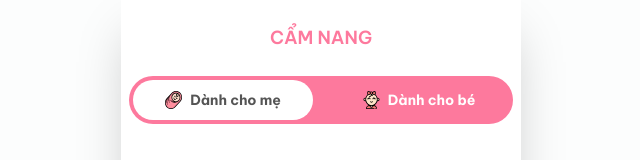
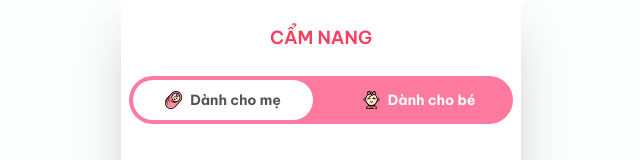
Before and after one commit to quoc-bao-dev/zenmi, a Next.js app: page /handbook in a window 1280 px wide. Shown: the top 160 px of the page, without its empty margins (319-959 px from the left). Built offline with nearby package versions, Linux system fonts and the light colour scheme; no server answers.

Commit message:
update code

```diff
--- a/app/(router)/handbook/[list_handbook_slug]/page.tsx
+++ b/app/(router)/handbook/[list_handbook_slug]/page.tsx
@@ -119,8 +119,13 @@ const ListHandBook = (props: Props) => {
                         </div>
                     </motion.div>
 
-                    <div className='3xl:text-xl text-lg font-semibold'>
-                        {isStateHandbook?.dataDetailListHandbook.title}
+                    {/* <div className='3xl:text-xl text-lg font-semibold'>
+                    </div> */}
+                    <div className='flex items-center justify-start'>
+                        <div className='3xl:text-xl text-lg uppercase font-semibold'>
+                            {isStateHandbook?.dataDetailListHandbook.title}
+                            {/* Cẩm nang */}
+                        </div>
                     </div>
                 </div>
 
--- a/app/(router)/handbook/page.tsx
+++ b/app/(router)/handbook/page.tsx
@@ -141,7 +141,7 @@ const Handbook = (props: Props) => {
             <div className='flex flex-col gap-12'>
                 <div className='space-y-6'>
                     <div className='flex items-center justify-center'>
-                        <div className='3xl:text-xl text-lg uppercase font-semibold text-[#FD799D]'>
+                        <div className='3xl:text-xl text-lg uppercase font-semibold text-[#F43F5F]'>
                             Cẩm nang
                         </div>
                     </div>
```
